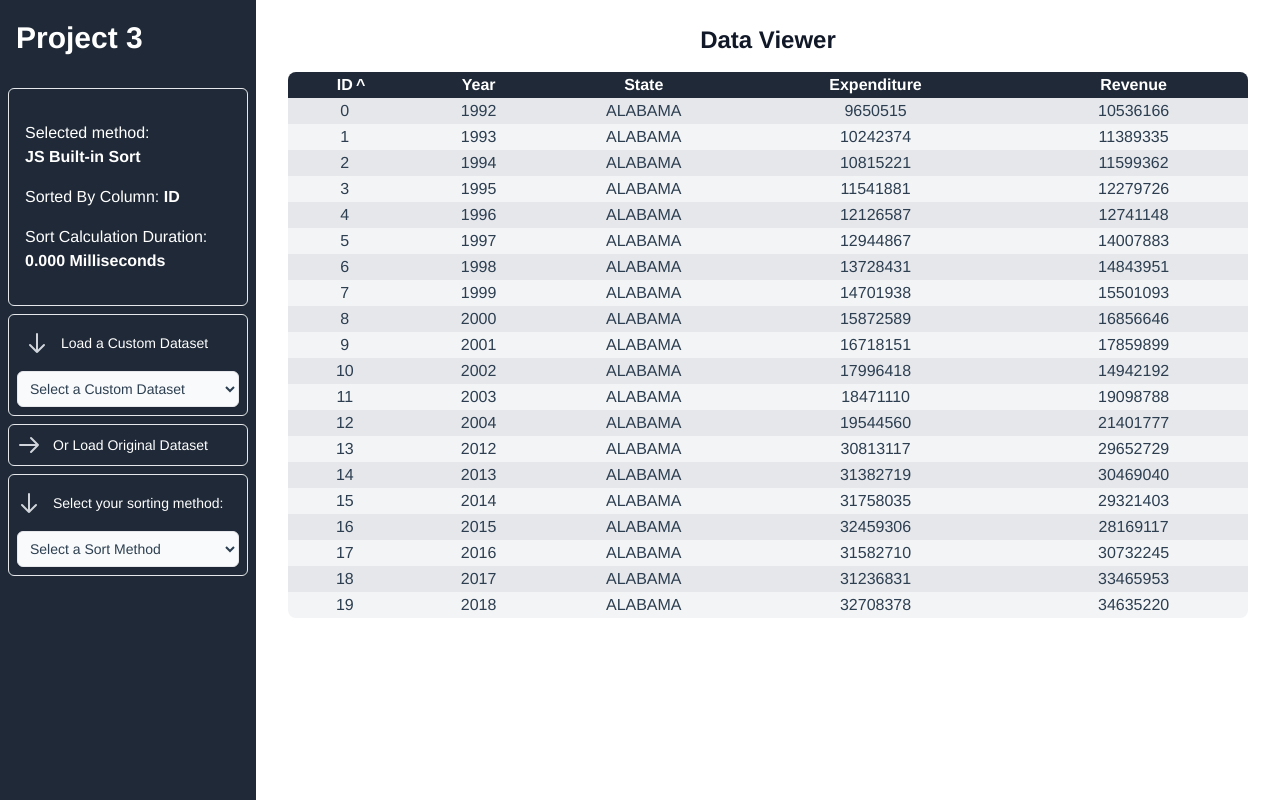
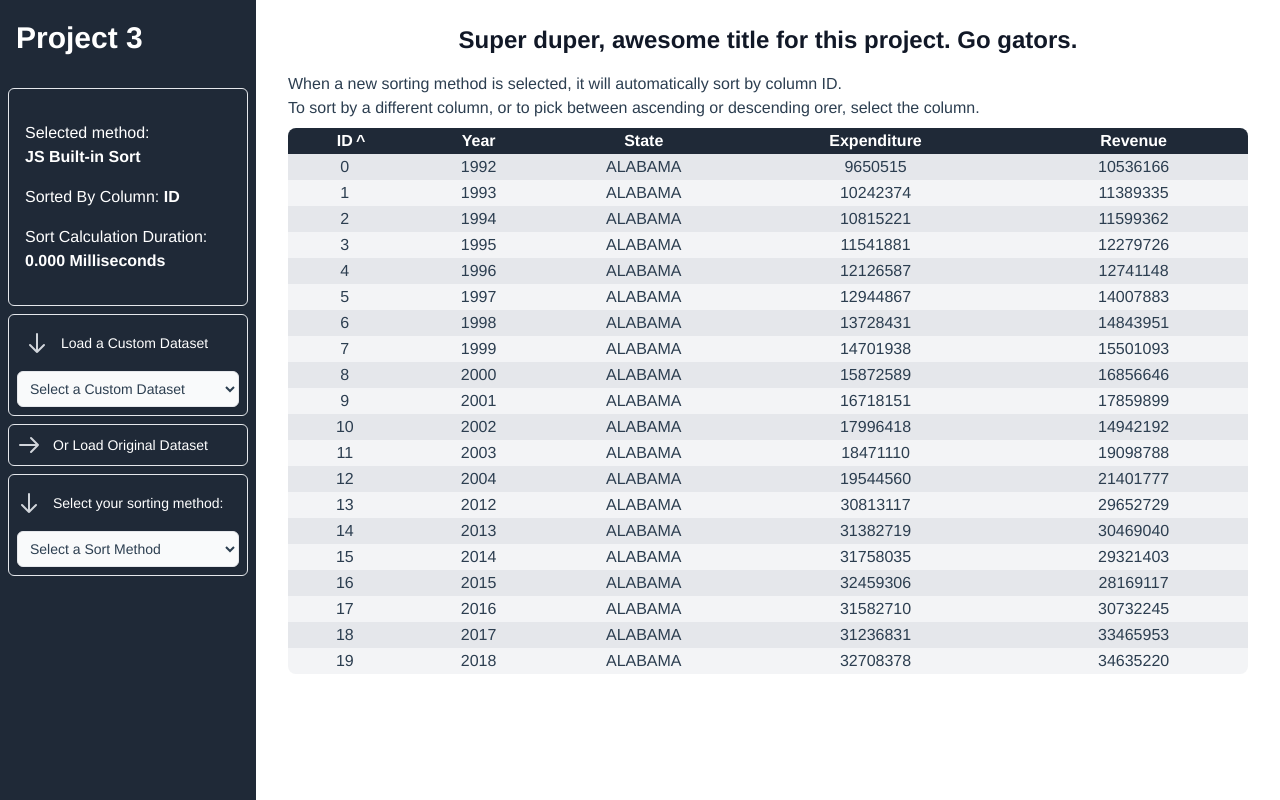
Before and after one commit to Exanite/DsaProject, a Vue app: page /#/ in a window 1280 px wide. Built offline with nearby package versions, Linux system fonts and the light colour scheme.

Commit message:
instructions

```diff
--- a/src/pages/HomePage.vue
+++ b/src/pages/HomePage.vue
@@ -192,9 +192,11 @@
       <div v-if="loading" class="bg-black bg-opacity-25 absolute h-full w-screen z-50"></div>
       <div class="py-6">
         <div class="max-w-7xl mx-auto px-4 sm:px-6 lg:px-8">
-          <h1 class="text-center text-2xl font-semibold text-gray-900">Data Viewer</h1>
+          <h1 class="text-center text-2xl font-semibold text-gray-900">Super duper, awesome title for this project. Go gators.</h1>
         </div>
         <div class="max-w-7xl mx-auto px-4 sm:px-6 md:px-8 mt-4">
+          <p>When a new sorting method is selected, it will automatically sort by column ID.</p>
+          <p class="mb-2">To sort by a different column, or to pick between ascending or descending orer, select the column. </p>
           <FinanceDataTable :data="data" :sortingStrategy="selectedStrategy" @sorted="handleSorted"/>
         </div>
       </div>
```
